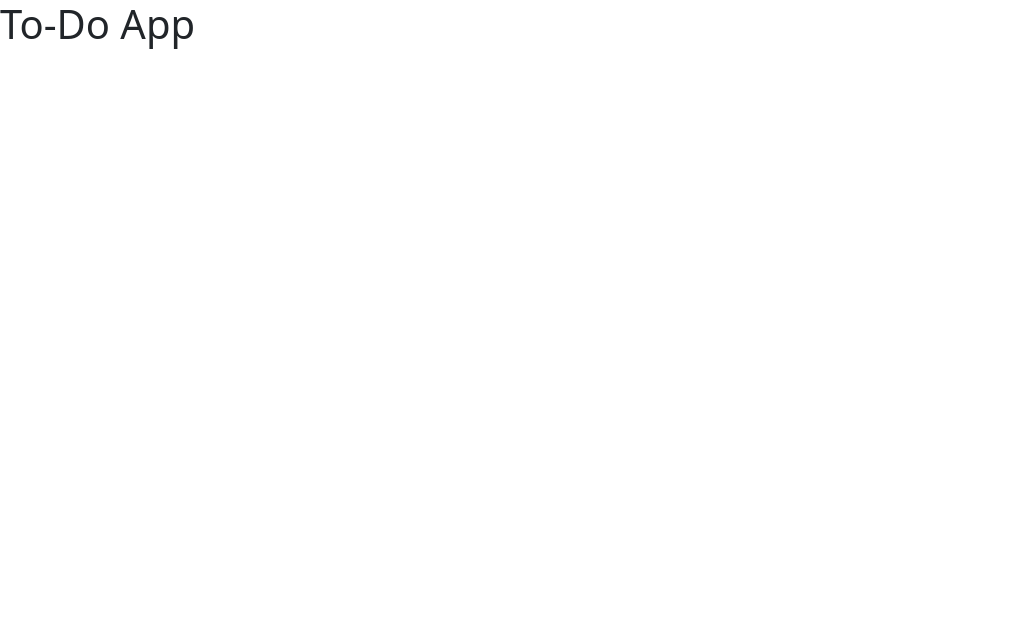
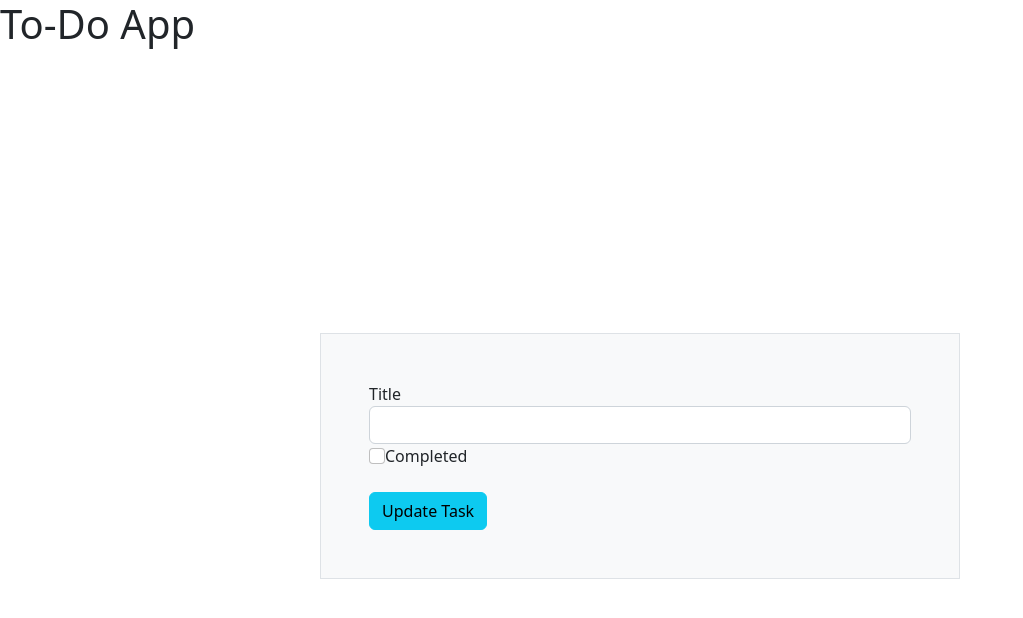
Before and after one commit to Amna-Komel/To-Dos-App, a React (Create React App) app: page /update/1 in a window 1280 px wide. Shown: the top 618 px of the page, without its empty margins (0-1023 px from the left). Built offline with nearby package versions, Linux system fonts and the light colour scheme.

Commit message:
Added the Update task funtionality

```diff
--- a/src/App.js
+++ b/src/App.js
@@ -1,6 +1,6 @@
 import React, { useState } from 'react';
-import { BrowserRouter, Route, Routes } from "react-router-dom";
-import Header from './Components/Header/Header'
+import { BrowserRouter, Route, Routes } from 'react-router-dom';
+import Header from './Components/Header/Header';
 import Structure from './Components/Structure/Structure';
 import Add from './Components/Add/Add';
 import Edit from './Components/Edit/Edit';
@@ -9,17 +9,34 @@ function App() {
   const [tasks, setTasks] = useState([]);
 
   const addTask = (newTask) => {
-    setTasks([...tasks, newTask]);
+    setTasks((prevTasks) => [...prevTasks, newTask]);
+  };
+
+  const updateTask = (updatedTask) => {
+    setTasks((prevTasks) => {
+      return prevTasks.map((task) => {
+        if (task.id === updatedTask.id) {
+          return updatedTask;
+        }
+        return task;
+      });
+    });
   };
 
   return (
     <div>
       <BrowserRouter>
-        <Header/>
+        <Header />
         <Routes>
-          <Route path="/"element={<Structure tasks={tasks} />}/>
-          <Route path="/create" element={<Add addTask={addTask} />}/>
-          <Route path="update/:id" element={<Edit/>}/>
+          <Route
+            path="/"
+            element={<Structure tasks={tasks} updateTask={updateTask} />}
+          />
+          <Route path="/create" element={<Add addTask={addTask} />} />
+          <Route
+            path="/update/:id"
+            element={<Edit tasks={tasks} updateTask={updateTask} />}
+          />
         </Routes>
       </BrowserRouter>
     </div>
--- a/src/Components/Add/Add.js
+++ b/src/Components/Add/Add.js
@@ -12,8 +12,7 @@ function Add({ addTask }) {
       title: inputData.title,
       completed: inputData.completed
     };
-    axios
-      .post('https://jsonplaceholder.typicode.com/todos', newTask)
+    axios.post('https://jsonplaceholder.typicode.com/todos', newTask)
       .then((response) => {
         const createdTask = {
           ...newTask,
@@ -36,26 +35,17 @@ function Add({ addTask }) {
   };
 
   return (
+    <div className='d-flex w-100 vh-100 justify-content-center align-items-center'>
+      <div className='w-50 border bg-light p-5'>
+        <form onSubmit={handleSubmit}>
           <div>
-      <form onSubmit={handleSubmit}>
-        <div className="form-group">
             <label htmlFor="titleInput">Title</label>
-          <input
-            type="text"
-            className="form-control"
-            id="titleInput"
-            value={inputData.title}
-            onChange={handleTitleChange}
-          />
+            <input type="text"className="form-control"id="titleInput"value={inputData.title}
+            onChange={handleTitleChange}/>
           </div>
-        <div className="form-check">
-          <input
-            className="form-check-input"
-            type="checkbox"
-            id="completedCheckbox"
-            checked={inputData.completed}
-            onChange={handleCompletedChange}
-          />
+          <div>
+            <input className="form-check-input"type="checkbox" id="completedCheckbox"checked={inputData.completed}
+            onChange={handleCompletedChange}/>
             <label className="form-check-label" htmlFor="completedCheckbox">
               Completed
             </label>
@@ -65,6 +55,7 @@ function Add({ addTask }) {
           </button>
         </form>
       </div>
+    </div>
   );
 }
 
--- a/src/Components/Edit/Edit.js
+++ b/src/Components/Edit/Edit.js
@@ -1,11 +1,83 @@
-import React from 'react'
+import React, { useEffect, useState } from 'react';
+import { useNavigate, useParams } from 'react-router-dom';
+import axios from 'axios';
 
-function Edit() {
+function Edit({ tasks, updateTask }) {
+  const { id } = useParams();
+  const [title, setTitle] = useState('');
+  const [completed, setCompleted] = useState(false);
+
+  useEffect(() => {
+    const task = tasks.find((task) => task.id === parseInt(id));
+    if (task) {
+      setTitle(task.title);
+      setCompleted(task.completed);
+    }
+  }, [id, tasks]);
+
+  const navigate = useNavigate();
+  const [updatedTasks, setUpdatedTasks] = useState();
+  const handleSubmit = async (event) => {
+    event.preventDefault();
+    try {
+      const response = await axios.put(
+        `https://jsonplaceholder.typicode.com/todos/${id}`,
+        { title, completed }
+      );
+      console.log("response",response.data,'respojse')
+      const updatedTask = response.data;
+
+      updateTask(updatedTask);
+      setUpdatedTasks(response.data);
+      alert('Data updated successfully');
+      navigate('/',{state:updatedTask});
+    } catch (error) {
+      console.log(error);
+    }
+  };
+
+  const handleTitleChange = (e) => {
+    setTitle(e.target.value);
+  };
+
+  const handleCompletedChange = (e) => {
+    setCompleted(e.target.checked);
+  };
+
   return (
-    <div>
-
+    <div className='d-flex w-100 vh-100 justify-content-center align-items-center'>
+      <div className='w-50 border bg-light p-5'>
+        <form onSubmit={handleSubmit}>
+          <div>
+            <label htmlFor='titleInput'>Title</label>
+            <input
+              type='text'
+              className='form-control'
+              id='titleInput'
+              value={title}
+              onChange={handleTitleChange}
+            />
+          </div>
+          <div>
+            <input
+              className='form-check-input'
+              type='checkbox'
+              id='completedCheckbox'
+              checked={completed}
+              onChange={handleCompletedChange}
+            />
+            <label className='form-check-label' htmlFor='completedCheckbox'>
+              Completed
+            </label>
+          </div>
+          <br />
+          <button type='submit' className='btn btn-info'>
+            Update Task
+          </button>
+        </form>
+      </div>
     </div>
-  )
+  );
 }
 
-export default Edit
+export default Edit;
--- a/src/Components/Structure/Structure.js
+++ b/src/Components/Structure/Structure.js
@@ -6,8 +6,7 @@ function Structure({ tasks }) {
   const [records, setRecords] = useState([]);
 
   useEffect(() => {
-    axios
-      .get('https://jsonplaceholder.typicode.com/todos')
+    axios.get('https://jsonplaceholder.typicode.com/todos')
       .then((res) => {
         setRecords([...tasks, ...res.data]); // Prepend tasks to existing records
       })
```
Lines whose indentation alone changed are shown as unchanged.
